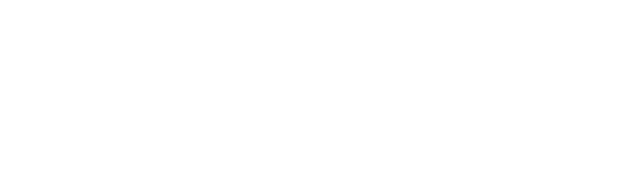
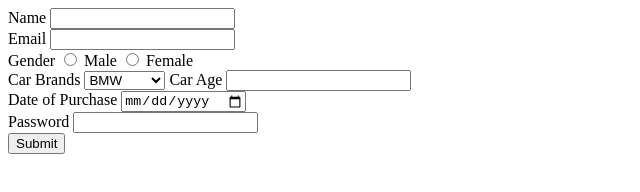
Before and after one commit to acciojob/car-insurance-form-TrueAzmiAsif, a website: page main.html in a window 1280 px wide. Shown: the whole page, without its empty margins (0-640 px from the left). Drawn offline with Linux system fonts and the light colour scheme.

Commit message:
created a submission

```diff
--- a/main.html
+++ b/main.html
@@ -10,7 +10,31 @@
 	<!-- the entire body must be written by student -->
     <script type="text/javascript" src="./script.js">
 </script>
-
+<form method="post">
+	<label for="">Name</label>
+	<input type="text" id="name" name="name"><br>
+	<label for="email">Email</label>
+	<input type="email" id="email" name="email" required><br>
+	<label>Gender</label>
+	<input type="radio" id="male" name="gender" value="Male" required>
+	<label for="male">Male</label>
+	<input type="radio" id="female" name="gender" value="Female" required>
+	<label for="female">Female</label>
+	<br>
+	<label for="cars">Car Brands</label>
+	<select id="cars" >
+		<option value="BMW">BMW</option>
+		<option value="Audi">Audi</option>
+		<option value="Mercedez">Mercedez</option>
+	</select>
+	<label for="carage">Car Age</label>
+	<input type="number" id="carage" name="carage" required><br>
+	<label for="dop">Date of Purchase</label>
+	<input type="date" id="dop" name="dop" required><br>
+	<label for="password">Password</label>
+	<input type="password" id="password" name="password" required><br>
+	<button type="submit">Submit</button>
+</form>
 </body>
 
 </html>
```
